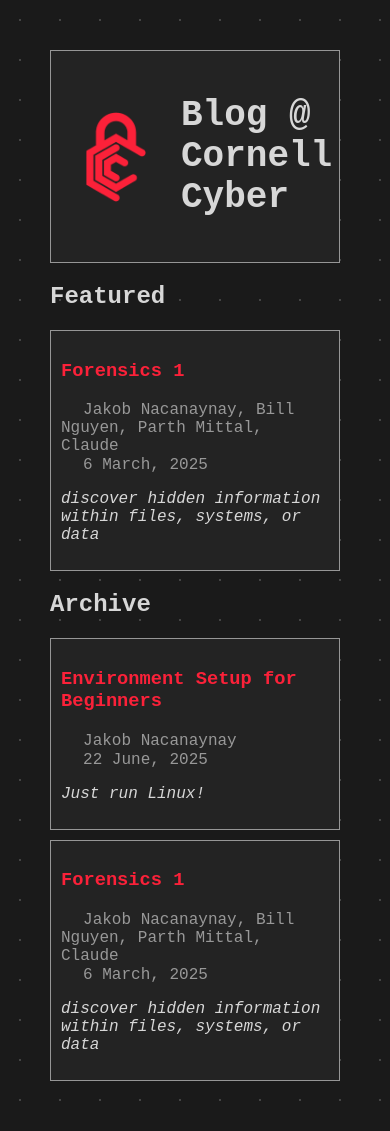
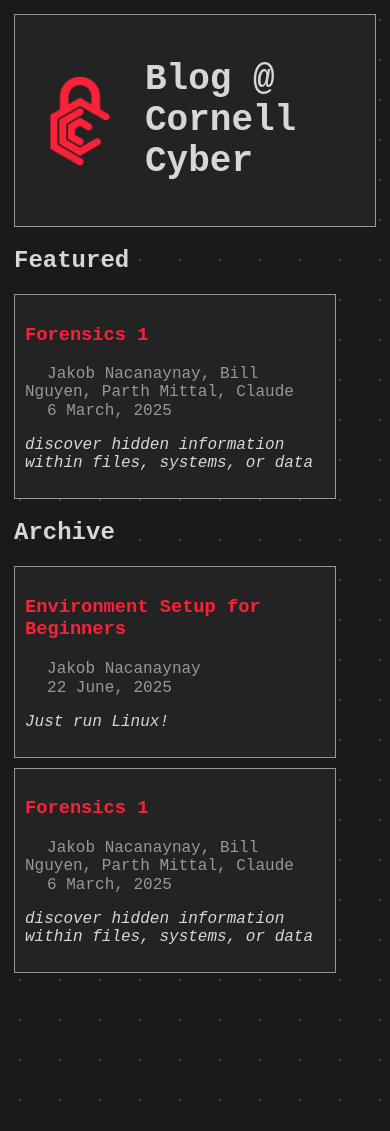
Before and after one commit to Cornell-Cybersecurity-Club/Cornell-Cybersecurity-Club.github.io, a Jekyll site: the page built from index.md, in a window 390 px wide. Built offline with Jekyll 4.4.1, drawn with Linux system fonts in a browser that asks for light colours; some web fonts are replaced.

```diff
--- a/assets/css/home.css
+++ b/assets/css/home.css
@@ -21,3 +21,9 @@
     padding: 20px;
     list-style-type: none;
 }
+
+@media only screen and (max-width: 600px) {
+  .home-container {
+    margin: 14px;
+  }
+}
```
Also changed, not shown: README.md (added).
